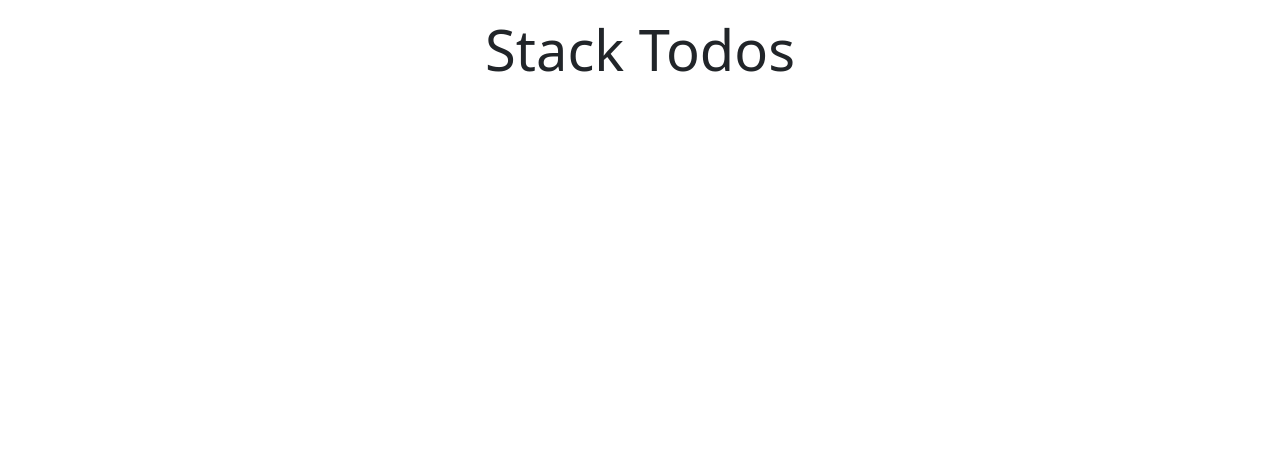
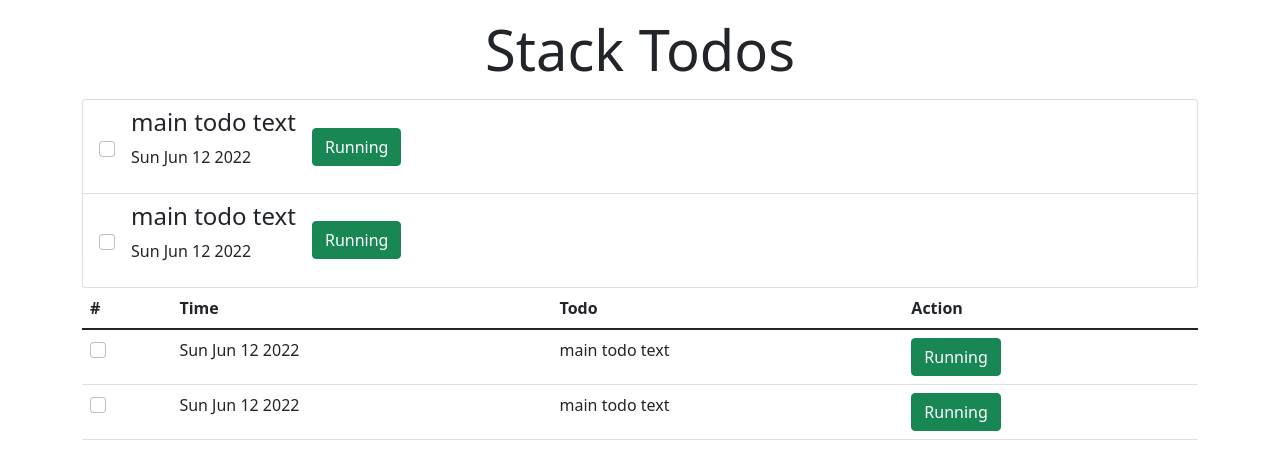
Before and after one commit to Rabipedia/Todos, a React (Create React App) app: page / in a window 1280 px wide. Shown: the top 470 px of the page. Built offline with nearby package versions, Linux system fonts and the light colour scheme.

Commit message:
Form component added.

```diff
--- a/src/components/todos/index.jsx
+++ b/src/components/todos/index.jsx
@@ -1,10 +1,50 @@
 import React from "react";
+import TableView from '../todos/tableview/index';
+import ListView from '../todos/listview/index';
 
 class Todos extends React.Component {
+    state = {
+        todos: [
+            {
+                id: 'nasjnznxjbnsk',
+                text: 'main todo text',
+                description: 'simple description',
+                time: new Date(),
+                isComplete: false,
+                isSelect: false
+            },
+            {
+                id: 'nasjadznxjbnsk',
+                text: 'main todo text',
+                description: 'simple description',
+                time: new Date(),
+                isComplete: false,
+                isSelect: false
+            }
+
+        ]
+    };
+
+    toggleSelect = todoId => {};
+
+    toggleComplete = todoId => {};
     render() {
         return (
             <div>
                 <h1 className="display-4 text-center mb-3">Stack Todos</h1>
+                <div>
+                    <ListView
+                        todos={this.state.todos}
+                        toggleSelect={this.toggleSelect}
+                        toggleComplete={this.toggleComplete}
+                    />
+                </div>
+                <div>
+                    <TableView
+                        todos={this.state.todos}                    toggleSelct={this.toggleSelect}
+                        toggleComplete={this.toggleComplete}
+                    />
+                </div>
             </div>
         )
     }
--- a/src/components/todos/listview/index.jsx
+++ b/src/components/todos/listview/index.jsx
@@ -19,10 +19,10 @@ const ListView = ({ todos, toggleSelect, toggleComplete }) => {
     )
 }
 
-ListGroup.propTypes = {
+ListView.propTypes = {
     todos: PropTypes.object.isRequired,
     toggleSelect: PropTypes.func.isRequired,
     toggleComplete: PropTypes.func.isRequired
 }
 
-export default ListGroup;
+export default ListView;
--- a/src/components/todos/listview/listitem.jsx
+++ b/src/components/todos/listview/listitem.jsx
@@ -1,5 +1,5 @@
 import React from 'react';
-import { ListGroupItem, CustomInput, Button} from 'reactstrap';
+import { ListGroupItem, Input, Button} from 'reactstrap';
 import PropTypes from 'prop-types'
 
 // List Item Component
@@ -7,7 +7,7 @@ import PropTypes from 'prop-types'
 const ListItem = ({ todo, toggleSelect, toggleComplete }) => {
     return (
         <ListGroupItem className='d-flex align-items-center'>
-            <CustomInput
+            <Input
                 type = 'checkbox'
                 id = {todo.id}
                 checked = {todo.isSelected}
--- a/src/components/todos/tableview/index.jsx
+++ b/src/components/todos/tableview/index.jsx
@@ -1,9 +1,10 @@
 import React from 'react';
-import PropTypes from 'prop-types';
+import PropTypes from 'prop-types'
 import { Table } from 'reactstrap';
 import RowItem from './tableitem';
 
 const TableView = ({ todos, toggleSelct, toggleComplete }) => {
+    return (
         <Table>
             <thead>
                 <tr>
@@ -14,23 +15,21 @@ const TableView = ({ todos, toggleSelct, toggleComplete }) => {
                 </tr>
             </thead>
             <tbody>
-            {
-                todos.map(todo => {
+                {todos.map(todo => (
                 <RowItem
-                        key={todo.id}
                     todo={todo}
-                        togglSelect={toggleSelct}
+                    toggleSelect={toggleSelct}
                     toggleComplete={toggleComplete}
                 />
-                })
-            }
+                ))}
              </tbody>
         </Table>
+    )
 };
 
 TableView.propTypes = {
-    todo: PropTypes.object.isRequired,
-    togglSelect: PropTypes.func.isRequired,
+    todos: PropTypes.object.isRequired,
+    toggleSelect: PropTypes.func.isRequired,
     toggleComplete: PropTypes.func.isRequired
 };
 
--- a/src/components/todos/tableview/tableitem.jsx
+++ b/src/components/todos/tableview/tableitem.jsx
@@ -1,18 +1,18 @@
 import React from 'react';
-import PropTypes from 'prop-types';
-import { CustomInput, Button} from 'reactstrap';
+import PropTypes from 'prop-types'
+import { Input, Button } from 'reactstrap';
 
 
 
-const RowItem = ({ todo, togglSelect, toggleComplete }) => {
+const RowItem = ({ todo, toggleSelect, toggleComplete }) => {
     return (
         <tr>
             <td>
-                <CustomInput
+                <Input
                     type='checkbox'
                     id={todo.id}
                     checked={todo.isSelect}
-                    onChange={() => togglSelect(todo.id)}
+                    onChange={() => toggleSelect(todo.id)}
                 />
             </td>
             <td>
@@ -33,7 +33,7 @@ const RowItem = ({ todo, togglSelect, toggleComplete }) => {
 
 RowItem.propTypes = {
     todo: PropTypes.object.isRequired,
-    togglSelect: PropTypes.func.isRequired,
+    toggleSelect: PropTypes.func.isRequired,
     toggleComplete: PropTypes.func.isRequired
 };
 
```
Also changed, not shown: src/components/create-todo-form/index.jsx (added, +58 -0 lines). Lines whose indentation alone changed are shown as unchanged.
